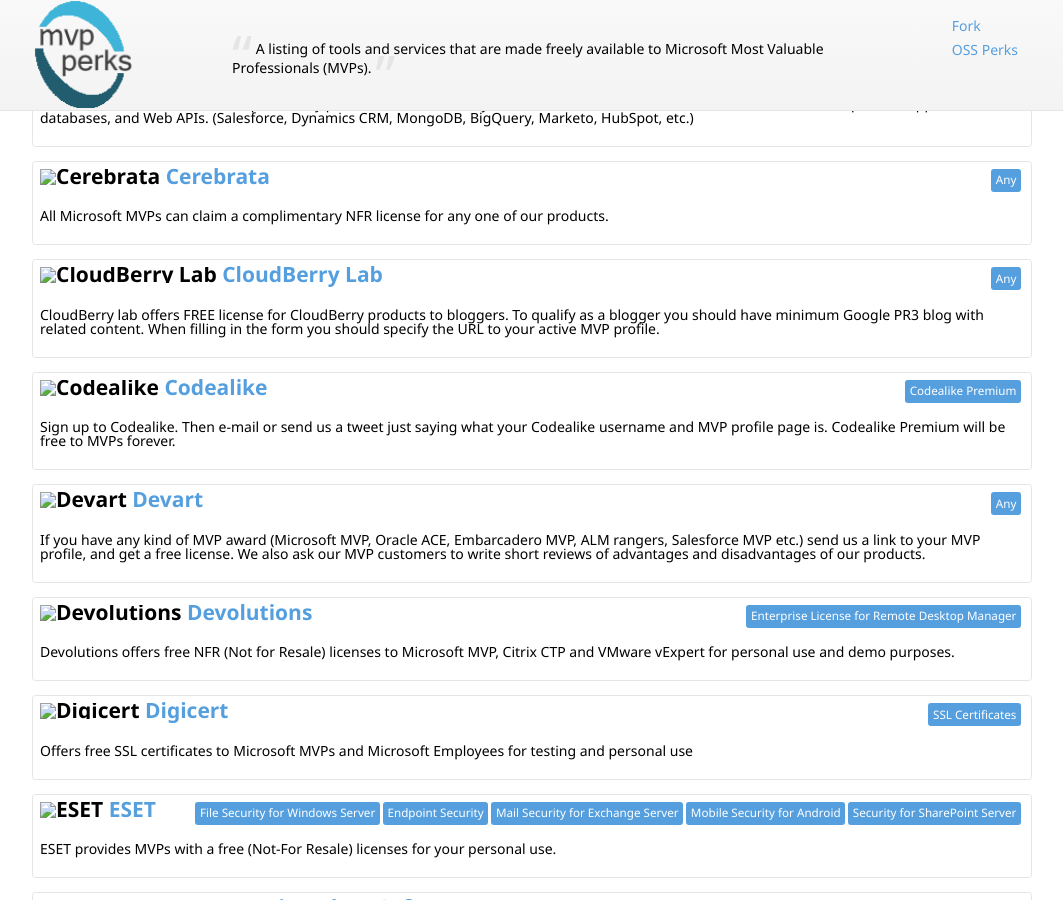
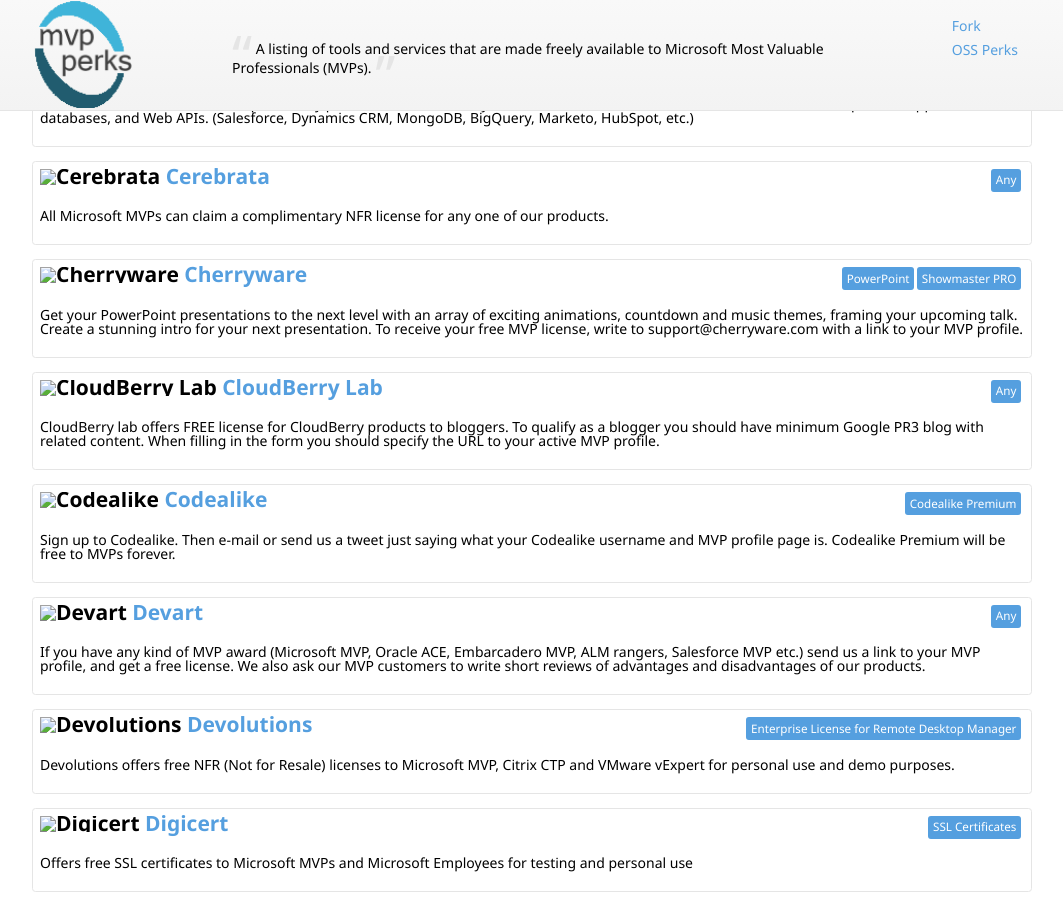
Before and after one commit to nikmd23/ossperks, a Jekyll site: the page built from index.html, in a window 1280 px wide and 900 px high, scrolled down 526 px. Shown: the whole window, without its empty margins (108-1171 px from the left). Built offline with Jekyll 4.4.1, drawn with Linux system fonts in a browser that asks for light colours; nearby versions of some CDN libraries.

Commit message:
Update perks.yml (#50)
Added Showmaster PRO license for MVPs

```diff
--- a/_data/perks.yml
+++ b/_data/perks.yml
@@ -7,6 +7,11 @@
   uri: "http://www.cdata.com/community/mvp/"
   description: "Microsoft MVPs can claim a complimentary personal licenses for any one of our drivers for real-time access to on-line or on-premise applications, databases, and Web APIs. (Salesforce, Dynamics CRM, MongoDB, BigQuery, Marketo, HubSpot, etc.)"
   products: ["ADO.NET Data Providers", "ODBC Drivers", "SQL SSIS Tasks", "Cloud Drivers", "BizTalk Adapters"]
+
+- company: "Cherryware"
+  uri: "https://www.showmaster.app"
+  description: "Get your PowerPoint presentations to the next level with an array of exciting animations, countdown and music themes, framing your upcoming talk. Create a stunning intro for your next presentation. To receive your free MVP license, write to support@cherryware.com with a link to your MVP profile."
+  products: ["PowerPoint", "Showmaster PRO"]
 
 - company: "Infragistics"
   uri: "http://www.infragistics.com/community/blogs/d-coding/archive/2015/04/01/infragistics-benefits-for-microsoft-mvps.aspx"
```
